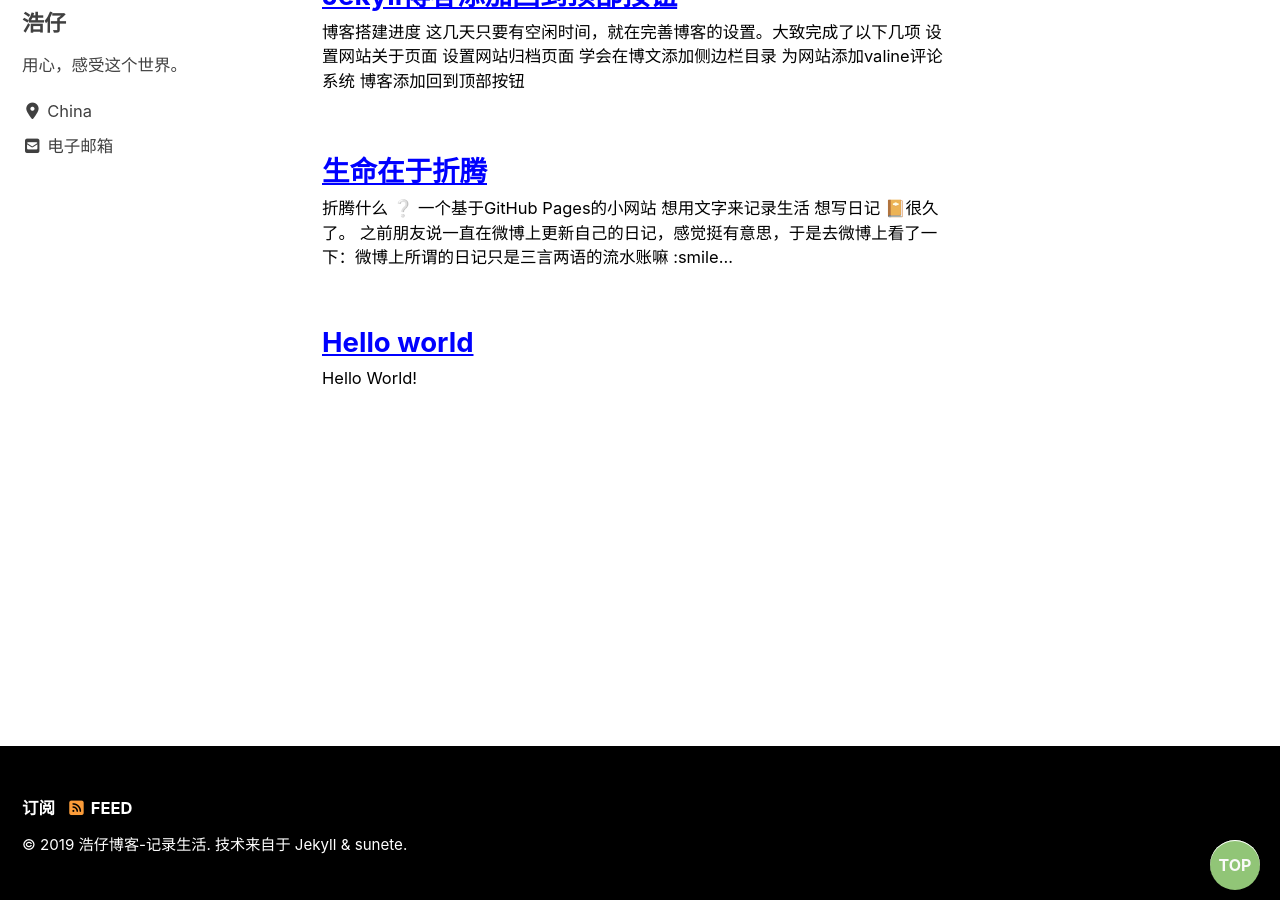
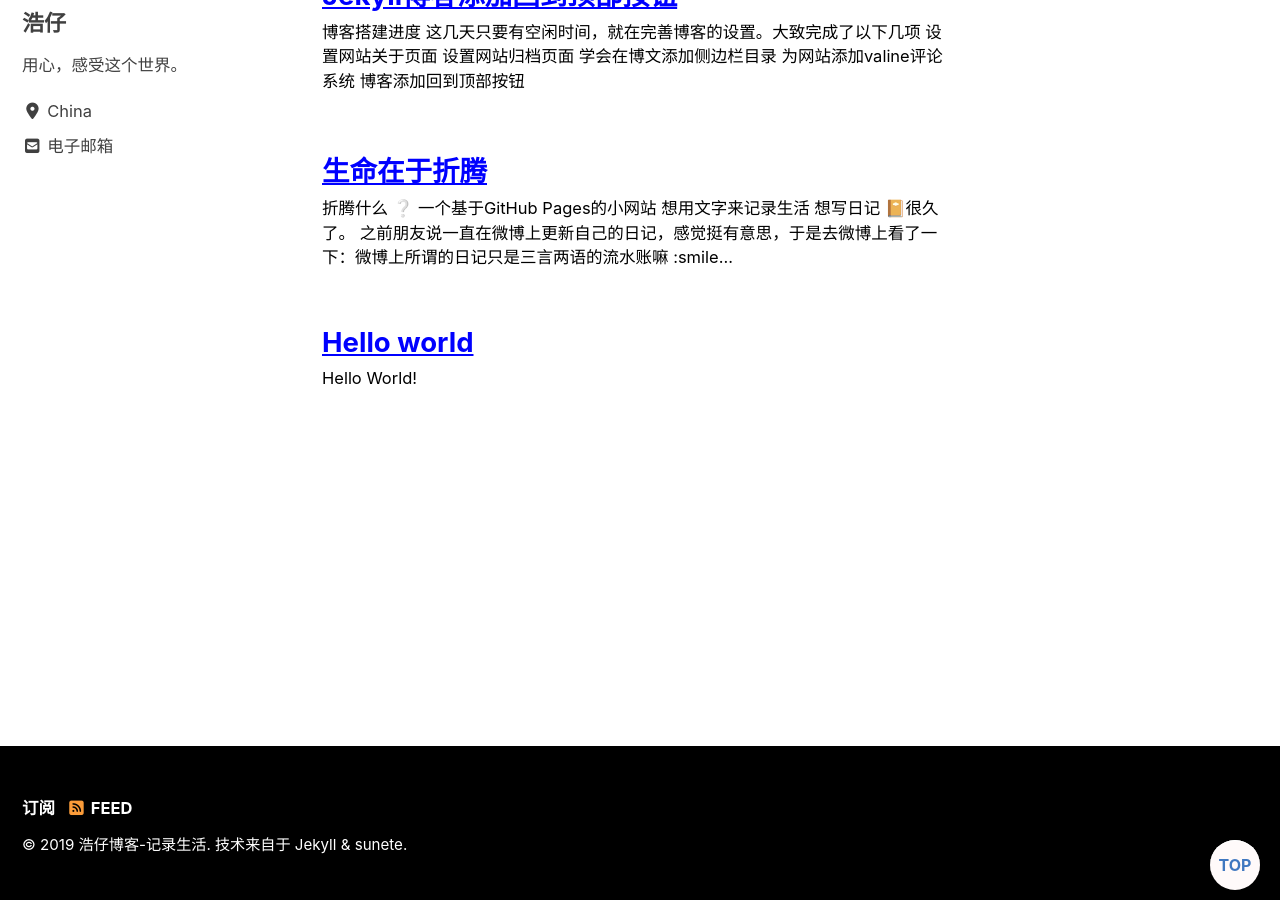
Before and after one commit to sunete/sunete.github.io, a Jekyll site: the page built from index.html, in a window 1280 px wide and 900 px high, scrolled down 231 px. Built offline with Jekyll 4.4.1, drawn with Linux system fonts in a browser that asks for light colours; cached includes are drawn as plain includes; nearby versions of some CDN libraries; emoji names are drawn with the system emoji font; the list of posts is cut into pages by our own code.

Commit message:
change the color of Top

```diff
--- a/_sass/minimal-mistakes/_page.scss
+++ b/_sass/minimal-mistakes/_page.scss
@@ -528,9 +528,9 @@
     position: fixed;
     bottom: 10px; /* 小按钮到浏览器底边的距离 */
     right: 20px; /* 小按钮到浏览器右边框的距离 */
-    color: rgb(250,250,250); /* 小按钮中文字的颜色 */
+    color: rgb(64,120,192); /* 小按钮中文字的颜色 */
     z-index: 1000;
-    background: #91c577; /* 小按钮底色 */
+    background: #FFFAFA; /* 小按钮底色 */
     padding: auto; /* 小按钮中文字到按钮边缘的距离 */
     border-radius: 50px; /* 小按钮圆角的弯曲程度（半径）*/
     -moz-border-radius: 50px;
```
